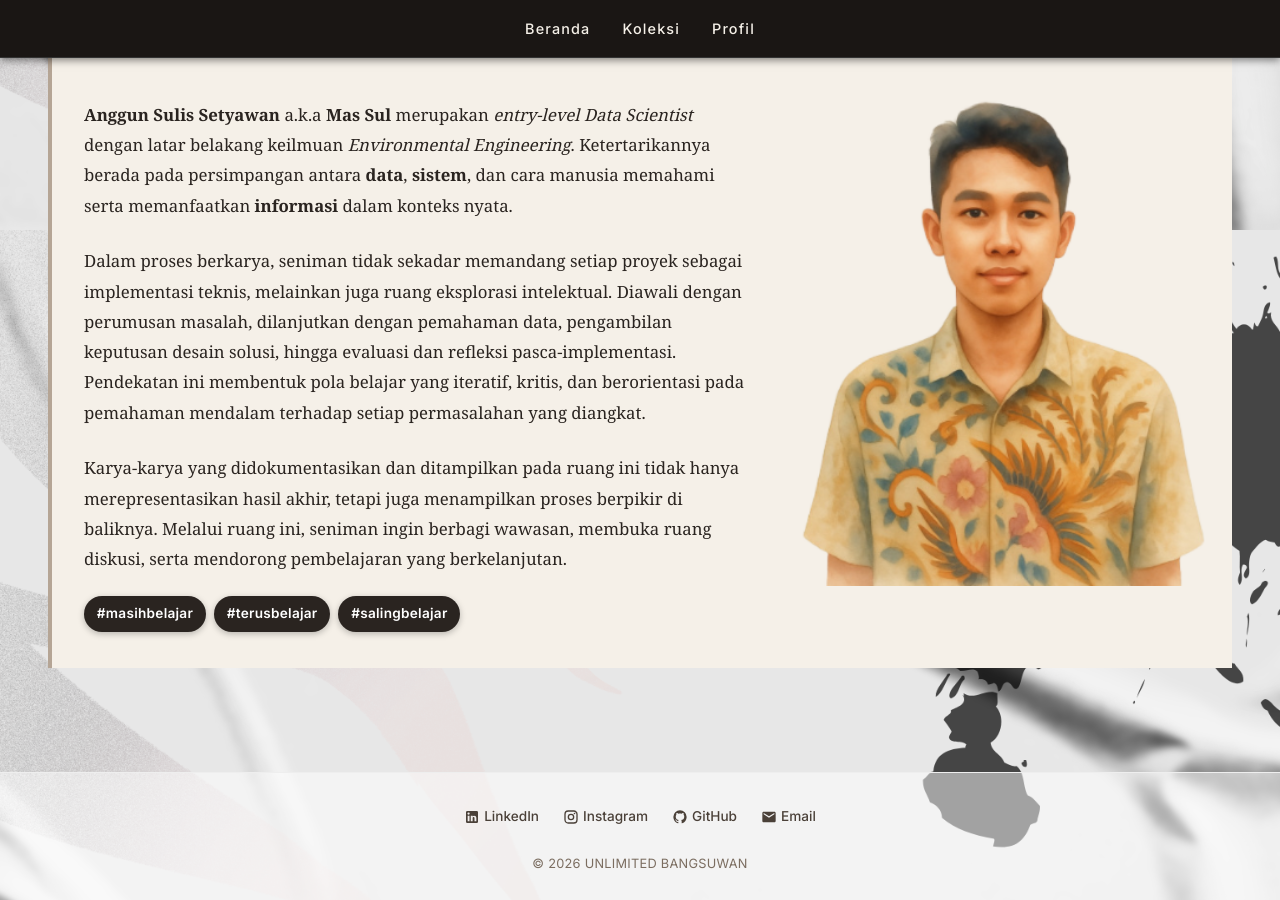
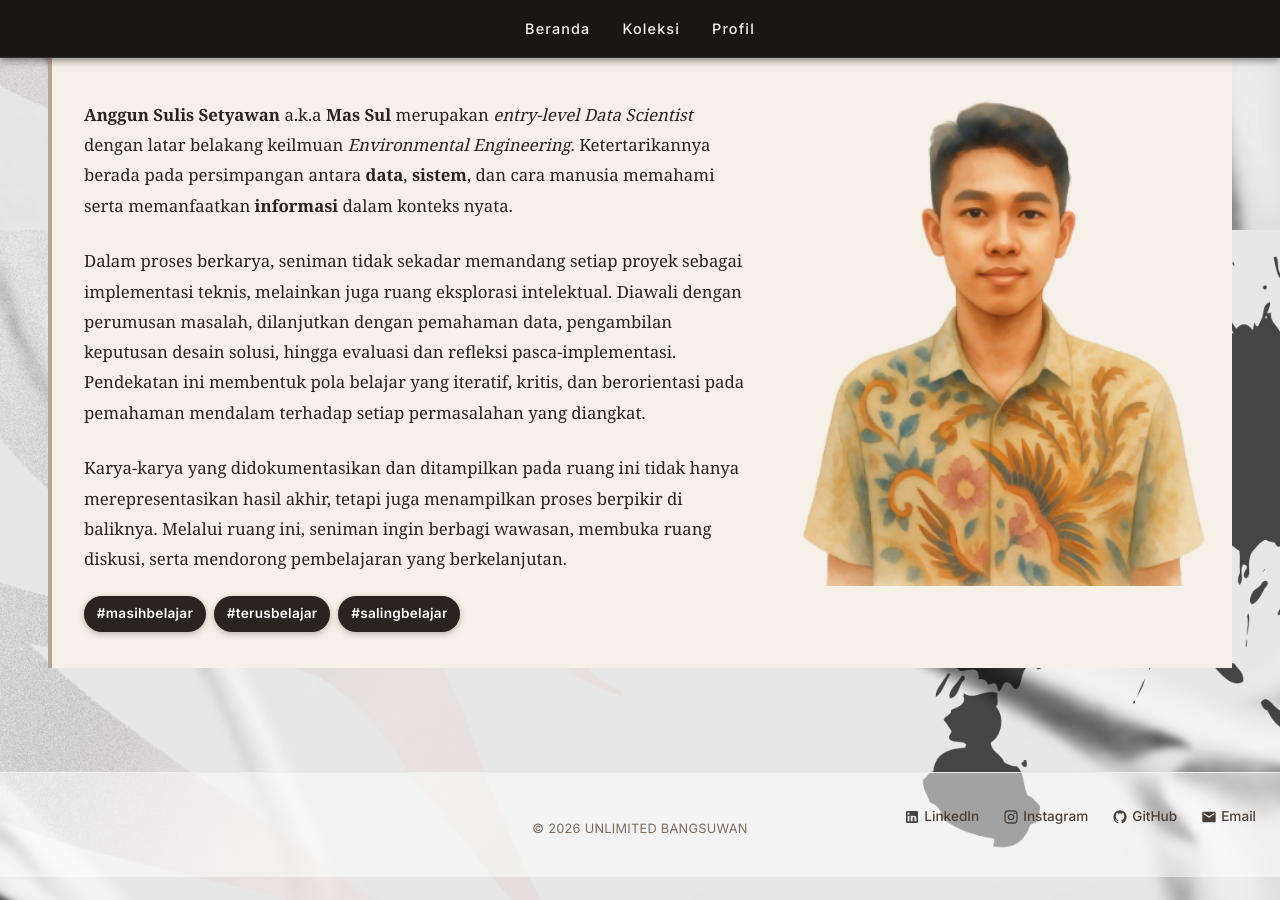
Before and after one commit to Sulbae/Sulbae.github.io, a Jekyll site: the page built from index.md, in a window 1280 px wide and 900 px high, scrolled down 1570 px. Built offline with Jekyll 4.4.1, drawn with Linux system fonts in a browser that asks for light colours.

Commit message:
Refactor footer HTML structure and styles

```diff
--- a/_includes/footer.html
+++ b/_includes/footer.html
@@ -1,6 +1,10 @@
-<footer class="footer">
-  <div class="footer-content">
-    <nav class="footer-nav" aria-label="Footer navigation">
+<footer class="footer" style="width: 100%; max-width: 100%;">
+  <div class="footer-content" style="display: grid; grid-template-columns: 1fr auto 1fr; align-items: center; width: 100%; max-width: 100%; padding: 0 24px; box-sizing: border-box;">
+    <div></div>
+    <p class="footer-copyright" style="margin: 0; text-align: center;">
+      © {{ site.time | date: "%Y" }} {{ site.title }}
+    </p>
+    <nav class="footer-nav" aria-label="Footer navigation" style="justify-self: end;">
       <a href="https://linkedin.com/in/anggun-sulis-setyawan" target="_blank" rel="noopener noreferrer" aria-label="LinkedIn" class="footer-link" style="display: inline-flex; align-items: center; gap: 4px;">
         <svg width="16" height="16" viewBox="0 0 24 24" fill="currentColor" aria-hidden="true">
           <path d="M19 3a2 2 0 0 1 2 2v14a2 2 0 0 1-2 2H5a2 2 0 0 1-2-2V5a2 2 0 0 1 2-2h14m-.5 15.5v-5.3a3.26 3.26 0 0 0-3.26-3.26c-.85 0-1.84.52-2.28 1.3v-1.11h-2.79v8.37h2.79v-4.93c0-.77.62-1.4 1.39-1.4a1.4 1.4 0 0 1 1.4 1.4v4.93h2.75M6.88 8.56a1.68 1.68 0 0 0 1.68-1.68c0-.93-.75-1.69-1.68-1.69a1.69 1.69 0 0 0-1.69 1.69c0 .93.76 1.68 1.69 1.68m1.39 9.94v-8.37H5.5v8.37h2.77z"/>
@@ -26,9 +30,5 @@
         <span>Email</span>
       </a>
     </nav>
-
-    <p class="footer-copyright">
-      © {{ site.time | date: "%Y" }} {{ site.title }}
-    </p>
   </div>
 </footer>
```
